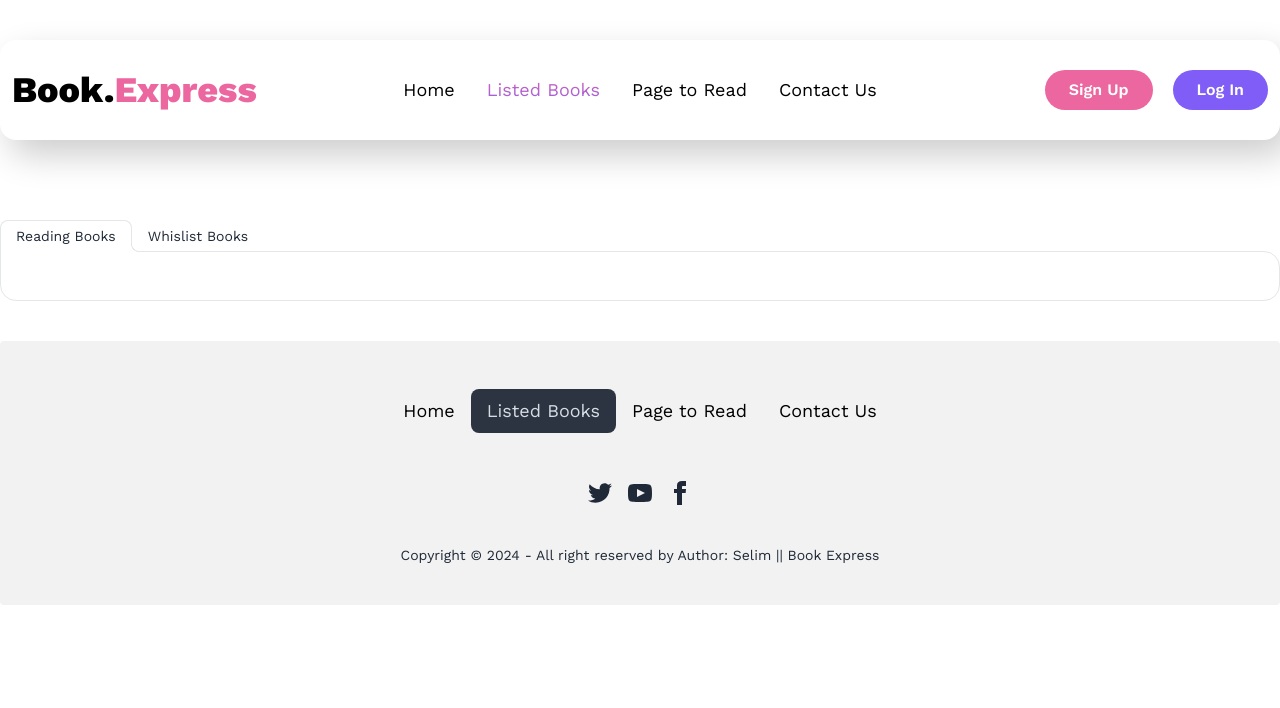
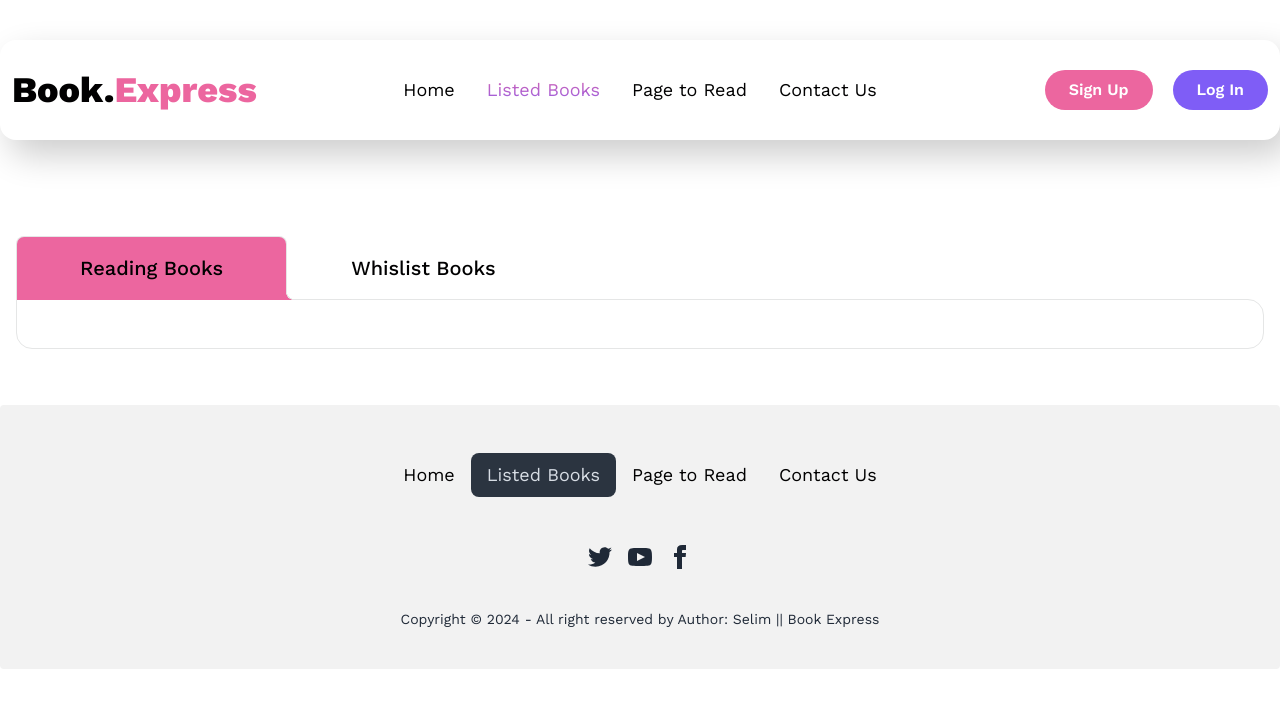
Before and after one commit to mdselimme/Book-Express-React-Website, a React (Vite) app: page /listedbooks in a window 1280 px wide. Shown: the top 708 px of the page. Built offline with nearby package versions, Linux system fonts and the light colour scheme.

Commit message:
add-tab-edit

```diff
--- a/src/components/ContactUs/ContactUs.jsx
+++ b/src/components/ContactUs/ContactUs.jsx
@@ -22,7 +22,7 @@ const ContactUs = () => {
                 type="email"
                 id="email"
                 className="shadow-sm bg-gray-50 border border-gray-300 text-gray-900 text-sm rounded-lg focus:ring-primary-500 focus:border-primary-500 block w-full p-2.5 dark:bg-gray-700 dark:border-gray-600 dark:placeholder-gray-400 dark:text-white dark:focus:ring-primary-500 dark:focus:border-primary-500 dark:shadow-sm-light"
-                placeholder="name@flowbite.com"
+                placeholder="book@express.com"
                 required
               />
             </div>
--- a/src/components/ListedBooks/ListedBooks.jsx
+++ b/src/components/ListedBooks/ListedBooks.jsx
@@ -4,12 +4,12 @@ import WhishlistBooks from "./WhishlistBooks/WhishlistBooks";
 const ListedBooks = () => {
   return (
     <div className="container mx-auto py-10">
-      <div role="tablist" className="tabs tabs-lifted">
+      <div role="tablist" className="tabs tabs-lifted p-4">
         <input
           type="radio"
           name="my_tabs_2"
           role="tab"
-          className="tab"
+          className="tab [--tab-bg:#EC669F] active:text-white font-medium text-[#010001] [--tab-padding:4rem] text-xl h-16"
           aria-label="Reading Books"
           defaultChecked
         />
@@ -24,7 +24,7 @@ const ListedBooks = () => {
           type="radio"
           name="my_tabs_2"
           role="tab"
-          className="tab"
+          className="tab [--tab-bg:#EC669F] active:text-white font-medium text-[#010001] [--tab-padding:4rem] text-xl h-16"
           aria-label="Whislist Books"
         />
         <div
--- a/src/components/ListedBooks/ReadingBooks/ReadingBook/ReadingBook.jsx
+++ b/src/components/ListedBooks/ReadingBooks/ReadingBook/ReadingBook.jsx
@@ -1,16 +1,19 @@
 import PropTypes from "prop-types";
 
 const ReadingBook = ({ readbook }) => {
-  const { image } = readbook;
+  const { image, bookName, author } = readbook;
 
   return (
     <div className="my-14">
-      <div className="card lg:card-side bg-base-100 shadow-2xl">
-        <figure>
+      <div className="card lg:card-side bg-base-100 shadow-2xl border p-7">
+        <figure className="w-1/3">
           <img src={image} alt="Album" className="w-80 h-80" />
         </figure>
         <div className="card-body">
-          <h2 className="card-title">New album is released!</h2>
+          <h2 className="text-3xl font-bold my-2 text-[#010001]">{bookName}</h2>
+          <p className="text-xl font-medium text-[#919095] my-3">
+            By : {author}
+          </p>
           <p>Click the button to listen on Spotiwhy app.</p>
           <div className="card-actions justify-end">
             <button className="btn btn-primary">Listen</button>
```
